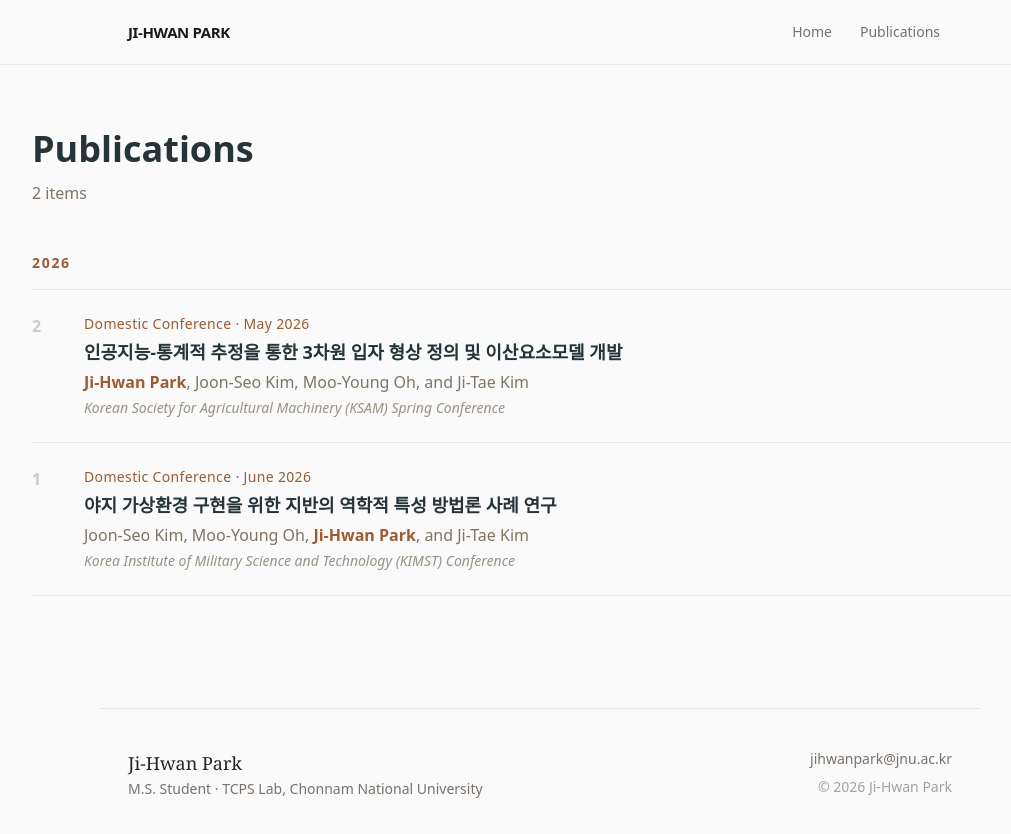
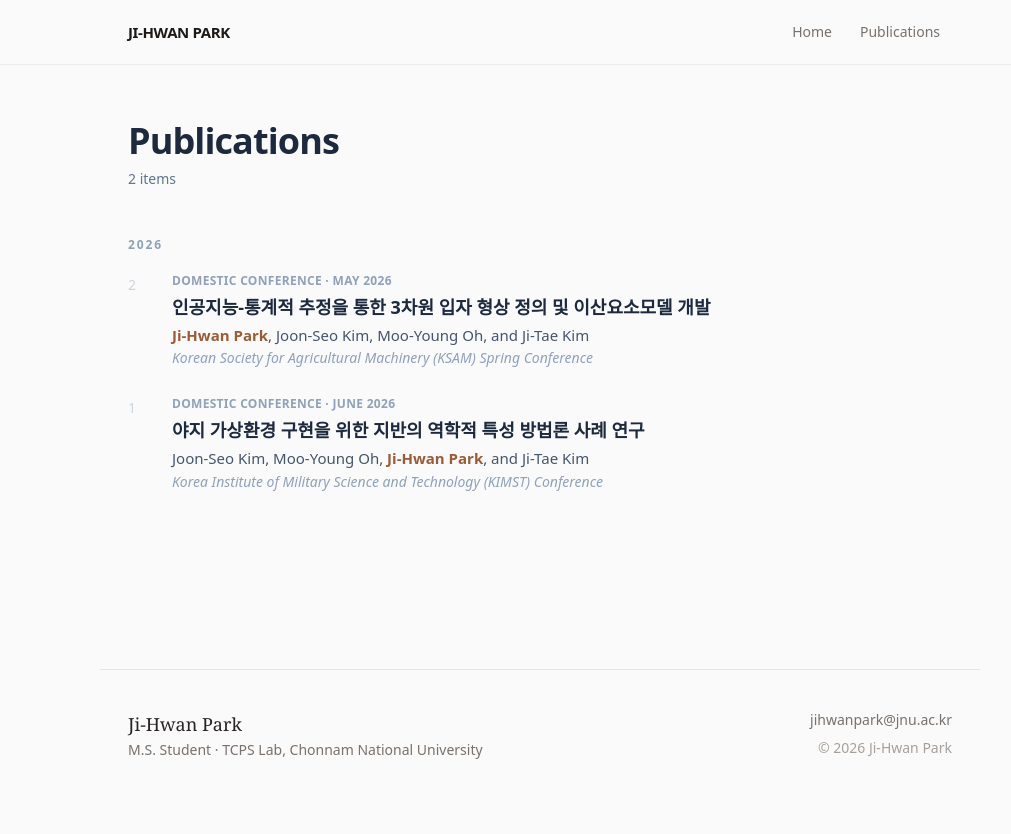
Before and after one commit to jihwannpark/jihwannpark.github.io, a Next.js app: page /publications in a window 1280 px wide. Shown: the top 834 px of the page, without its empty margins (100-1111 px from the left). After the commit the page ends 800 px from the top, so only its background shows below. Built offline with nearby package versions, Linux system fonts and the light colour scheme; a web font is replaced by a local one.

Commit message:
Calmer redesign + Paperlogy font (publications)

```diff
--- a/src/app/publications/page.tsx
+++ b/src/app/publications/page.tsx
@@ -16,14 +16,16 @@ export default function PublicationsPage() {
       <Nav />
 
       <main
-        className="mx-auto w-full max-w-[1080px] flex-1 pt-16 pb-4"
+        className="mx-auto w-full max-w-[880px] flex-1 pt-14 pb-4"
         style={{
-          paddingLeft: "clamp(20px, 5vw, 32px)",
-          paddingRight: "clamp(20px, 5vw, 32px)",
+          paddingLeft: "clamp(20px, 5vw, 28px)",
+          paddingRight: "clamp(20px, 5vw, 28px)",
         }}
       >
-        <h1 className="text-4xl font-semibold text-[#26343a]">Publications</h1>
-        <p className="mt-3 text-base text-[#4b3a24]/70">
+        <h1 className="text-4xl font-semibold tracking-tight text-slate-800">
+          Publications
+        </h1>
+        <p className="mt-2 text-sm text-slate-500">
           {publications.length} item{publications.length === 1 ? "" : "s"}
         </p>
 
@@ -31,27 +33,27 @@ export default function PublicationsPage() {
           const items = byYear.filter((p) => p.year === year);
           return (
             <section key={year} className="mt-12">
-              <h2 className="mb-4 text-sm font-semibold tracking-[0.12em] text-[#9c5b33]">
+              <h2 className="mb-5 text-xs font-semibold tracking-[0.16em] text-slate-400 uppercase">
                 {year}
               </h2>
-              <div className="divide-y divide-[#4b3a24]/10 border-y border-[#4b3a24]/10">
+              <div className="flex flex-col gap-7">
                 {items.map((pub, i) => (
-                  <article key={i} className="flex gap-5 py-6">
-                    <span className="w-8 shrink-0 text-base font-semibold text-[#4b3a24]/25">
+                  <article key={i} className="flex gap-5">
+                    <span className="w-6 shrink-0 pt-0.5 text-sm text-slate-300">
                       {items.length - i}
                     </span>
                     <div>
-                      <p className="text-sm font-medium tracking-wide text-[#9c5b33]">
+                      <p className="text-xs font-semibold tracking-wide text-slate-400 uppercase">
                         {pub.category}
                         {pub.date ? ` · ${pub.date}` : ""}
                       </p>
-                      <h3 className="mt-1 text-lg font-semibold text-[#26343a]">
+                      <h3 className="mt-1.5 text-lg leading-snug font-semibold text-slate-800">
                         {pub.title}
                       </h3>
-                      <p className="mt-1 text-base text-[#4b3a24]/70">
+                      <p className="mt-1 text-[15px] text-slate-600">
                         <Authors authors={pub.authors} />
                       </p>
-                      <p className="mt-1 text-sm italic text-[#4b3a24]/55">
+                      <p className="mt-0.5 text-sm text-slate-400 italic">
                         {pub.venue}
                       </p>
                       {pub.link && (
@@ -59,7 +61,7 @@ export default function PublicationsPage() {
                           href={pub.link}
                           target="_blank"
                           rel="noopener noreferrer"
-                          className="mt-3 inline-block rounded-full border border-[#4b3a24]/20 px-3 py-1 text-xs font-medium text-[#4b3a24]/70 transition hover:border-[#9c5b33] hover:text-[#9c5b33]"
+                          className="mt-2.5 inline-block rounded-md border border-slate-200 bg-white px-2.5 py-1 text-xs font-medium text-slate-600 transition hover:border-slate-400 hover:text-slate-900"
                         >
                           Link
                         </a>
```
